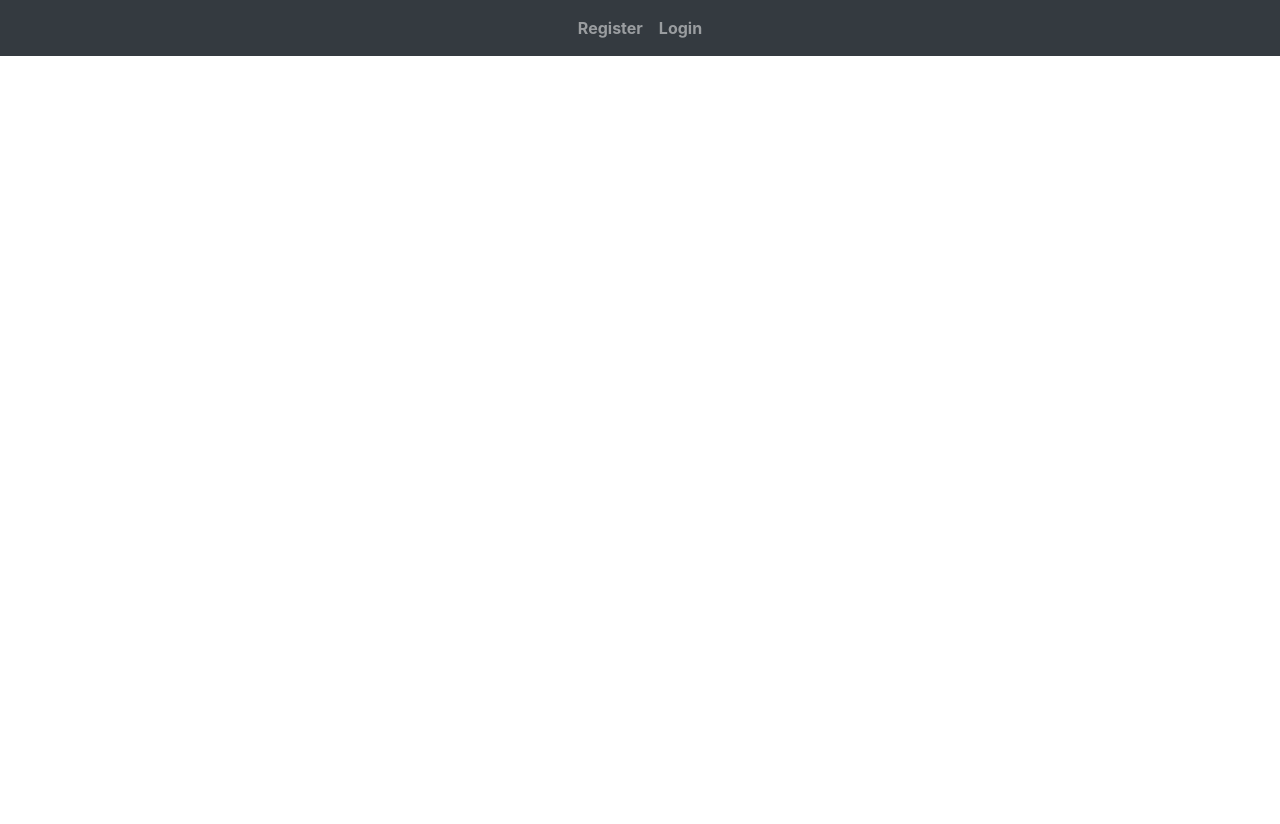
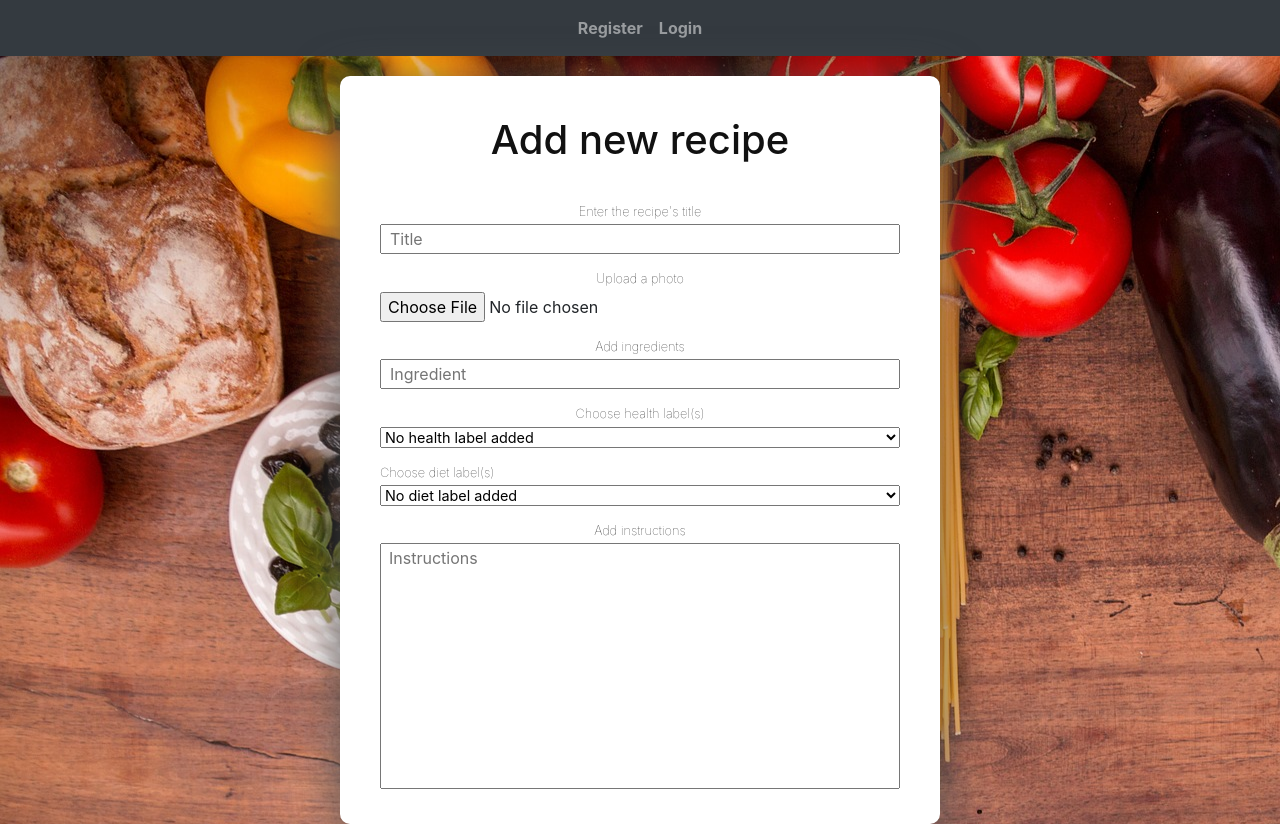
Before and after one commit to adamszabolcs/java-cookta-frontend, a React (Create React App) app: page /addrecipe in a window 1280 px wide. Before the commit the page ends 800 px from the top, so only its background shows below. Built offline with nearby package versions, Linux system fonts and the light colour scheme.

Commit message:
basic ui for recipe upload

```diff
--- a/src/App.js
+++ b/src/App.js
@@ -5,12 +5,12 @@ import {BrowserRouter, Route} from "react-router-dom";
 import Home from "./pages/Home";
 import Registration from "./pages/Registration";
 import Profile from "./pages/Profile";
+import AddRecipe from "./pages/AddRecipe";
 
 import { library } from '@fortawesome/fontawesome-svg-core'
 import {faUndo} from '@fortawesome/free-solid-svg-icons'
 import {Navbar} from "./components/Navbar";
-import {FilterBar} from "./components/FilterBar";
-import {Recipes} from "./components/Recipes";
+
 library.add(faUndo);
 
 const HEALTH_FILTER = ["Gluten", "Soy", "Peanut", "Fish", "Dairy", "Shellfish", "Egg", "Tree-Nut", "Wheat"];
@@ -264,6 +264,11 @@ class App extends Component {
 
                         </div>
                     )}/>
+                    <Route exact={true} path='/addrecipe' render={() => (
+                        <div className="App">
+                            <AddRecipe/>
+                        </div>
+                    )}/>
 
                 </div>
 
--- /dev/null
+++ b/src/addrecipe.css
@@ -0,0 +1,51 @@
+.addRecipeWrapper {
+    width: 100%;
+    display: flex;
+    flex-direction: column;
+    justify-content: center;
+    align-items: center;
+}
+
+.addRecipeBox {
+    width: 600px;
+    display: flex;
+    flex-direction: column;
+    margin-top: 20px;
+    padding: 20px 40px;
+    border-radius: 10px;
+    box-shadow: 0px 10px 50px #555;
+    background-color: #ffffff;
+}
+
+.recipeBoxTitle {
+    padding-top: 20px;
+    padding-bottom: 30px;
+}
+
+.recipeLabel,
+.imageUpload,
+.ingredients,
+.health,
+.diet,
+.recipeInstruction {
+    width: 100%;
+    display: flex;
+    flex-direction: column;
+    margin-bottom: 15px;
+}
+
+.inputLabel {
+    font-size: 0.8em;
+    margin-bottom: 0.25em;
+    color: #222;
+    font-weight: lighter;
+}
+
+.addRecipeDropdown {
+    font-size: 0.9em;
+}
+
+.addRecipeInput {
+    padding-left: 8px;
+    resize: none;
+}
--- /dev/null
+++ b/src/pages/AddRecipe.jsx
@@ -0,0 +1,84 @@
+import React, {Component} from 'react';
+
+import '../App.css';
+import '../templatemo-style.css';
+import '../addrecipe.css';
+
+const HEALTH_FILTER = ["Gluten", "Soy", "Peanut", "Fish", "Dairy", "Shellfish", "Egg", "Tree-Nut", "Wheat"];
+const DIET_FILTERS = ["Vegetarian", "Paleo", "Low-Fat", "Low-Carb", "Low-Sodium", "Balanced"];
+
+export default class AddRecipe extends Component {
+
+    render() {
+
+        return (
+            <div className="addRecipeWrapper tm-container-outer tm-banner-bg">
+                <div className="addRecipeBox">
+                    <h1 className="recipeBoxTitle">Add new recipe</h1>
+                    <form>
+                        <div className="recipeLabel">
+                            <label htmlFor="userName" className="inputLabel">Enter the recipe's title</label>
+                            <input type="text"
+                                   placeholder="Title"
+                                   name="userName"
+                                   className="addRecipeInput"
+                            />
+                        </div>
+
+                        <div className="imageUpload">
+                            <label htmlFor="userName" className="inputLabel">Upload a photo</label>
+                            <input type="file"
+                                   name="pic"
+                                   accept="image/*"
+                            />
+                        </div>
+
+                        <div className="ingredients">
+                            <label htmlFor="email" className="inputLabel">Add ingredients</label>
+                            <input type="email"
+                                   placeholder="Ingredient"
+                                   name="userEmail"
+                                   className="addRecipeInput"
+                            />
+                        </div>
+
+                        <div className="health">
+                            <label htmlFor="userName" className="inputLabel">Choose health label(s)</label>
+                            <select name="health" className="addRecipeDropdown">
+                                    <option value="default" selected>No health label added</option>
+                                {HEALTH_FILTER.map((health) =>
+                                    <option value="health">{health}</option>
+                                )};
+                            </select>
+                        </div>
+
+                        <div className="diet">
+                            <label htmlFor="userName" className="inputLabel">Choose diet label(s)</label>
+                            <select name="diet" className="addRecipeDropdown">
+                                <option value="default" selected>No diet label added</option>
+                                {DIET_FILTERS.map((diet) =>
+                                    <option value="health">{diet}</option>
+                                )};
+                            </select>
+                        </div>
+
+                        <div className="recipeInstruction">
+                            <label htmlFor="password" className="inputLabel">Add instructions</label>
+                            <textarea type="password"
+                                   rows="10"
+                                   cols="30"
+                                   placeholder="Instructions"
+                                   name="userPassword"
+                                   className="addRecipeInput"
+                            />
+                        </div>
+
+
+                    </form>
+                </div>
+
+            </div>
+        );
+    }
+
+}
```
